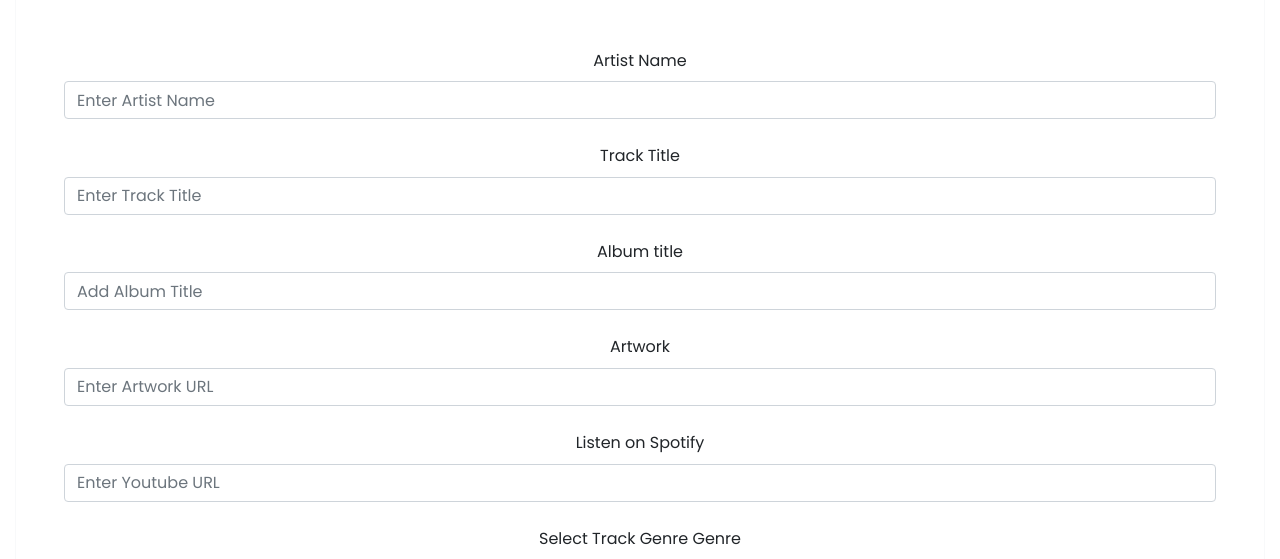
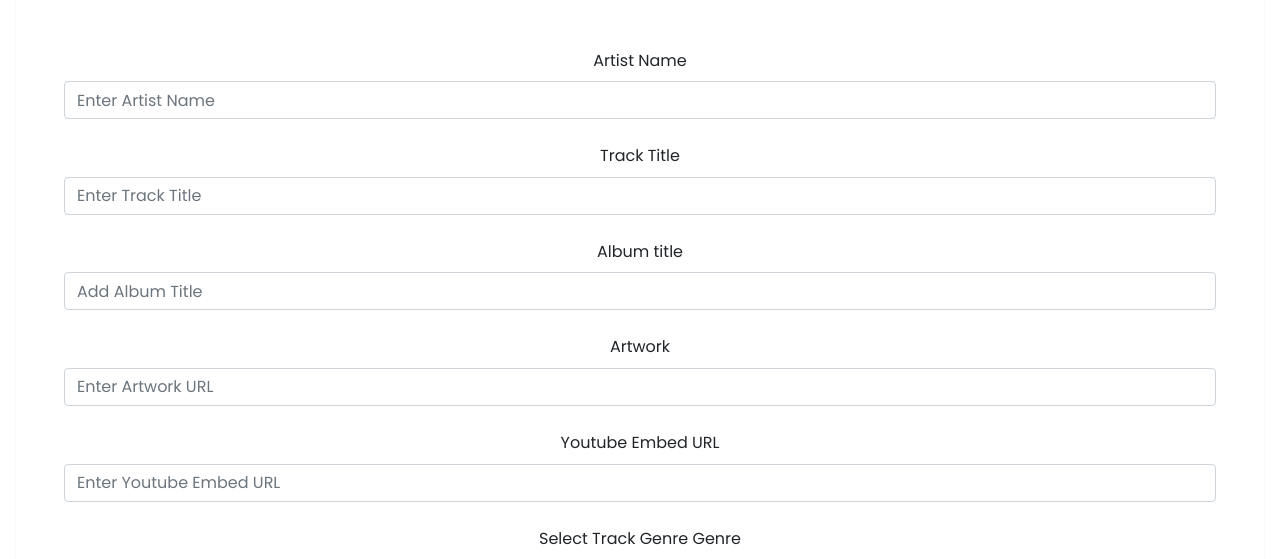
Before and after one commit to danielboots/apollo, a Flask app: page /add_review in a window 1280 px wide. Shown: the part 378-937 px from the top of the page. Run offline with Flask 2, Linux system fonts and the light colour scheme; data that the repository does not hold is empty; some libraries are stand-ins or nearby versions.

Commit message:
testing youtube embed - working on add and edit review forms and testing app.py file to insert youtube embed to mongodb

```diff
--- a/templates/add_review.html
+++ b/templates/add_review.html
@@ -24,9 +24,9 @@
     <input id="artwork" placeholder="Enter Artwork URL" name="artwork" type="text" pattern="https://.*" required
         class="form-control validate mb-4">
 
-        <!-- Youtube -->
-    <label for="youtube">Listen on Spotify</label>
-    <input id="youtube" placeholder="Enter Youtube URL" name="youtube" type="text" pattern="https://.*" required
+              <!-- Youtube -->
+    <label for="youtube">Youtube Embed URL</label>
+    <input id="youtube" placeholder="Enter Youtube Embed URL" name="youtube" type="text" pattern="https://.*" required
         class="form-control validate mb-4">
 
     <!-- Genre Sub Category -->
--- a/templates/edit_review.html
+++ b/templates/edit_review.html
@@ -29,8 +29,8 @@
         class="form-control validate mb-4">
 
                 <!-- Youtube -->
-    <label for="youtube">Listen on Spotify</label>
-    <input id="youtube" placeholder="Enter Youtube URL" name="youtube" type="text" pattern="https://.*" required
+    <label for="youtube">Youtube Embed URL</label>
+    <input id="youtube" placeholder="Enter Youtube Embed URL" name="youtube" type="text" pattern="https://.*" required
         class="form-control validate mb-4">
 
     <!-- Genre Sub Category -->
```
